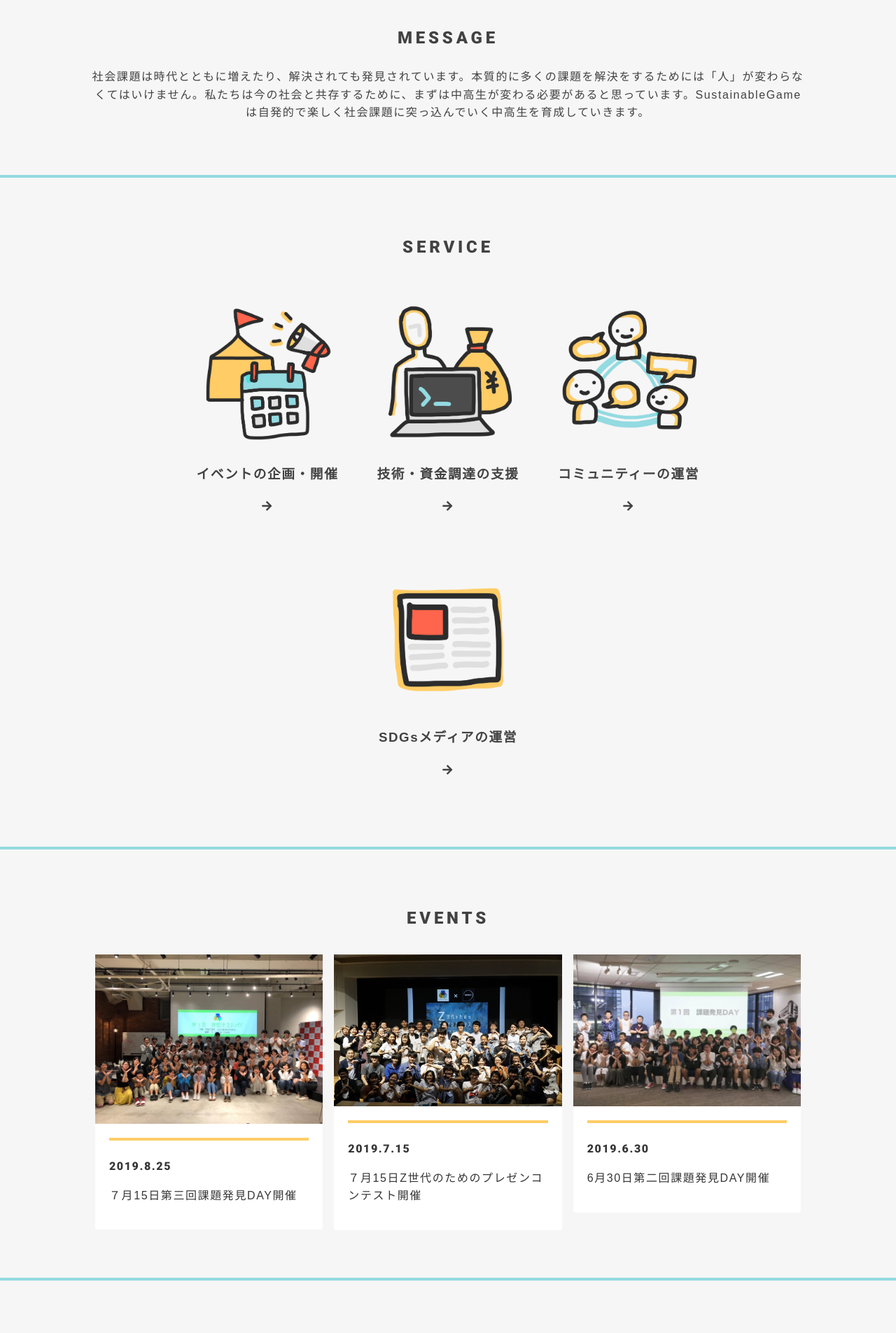
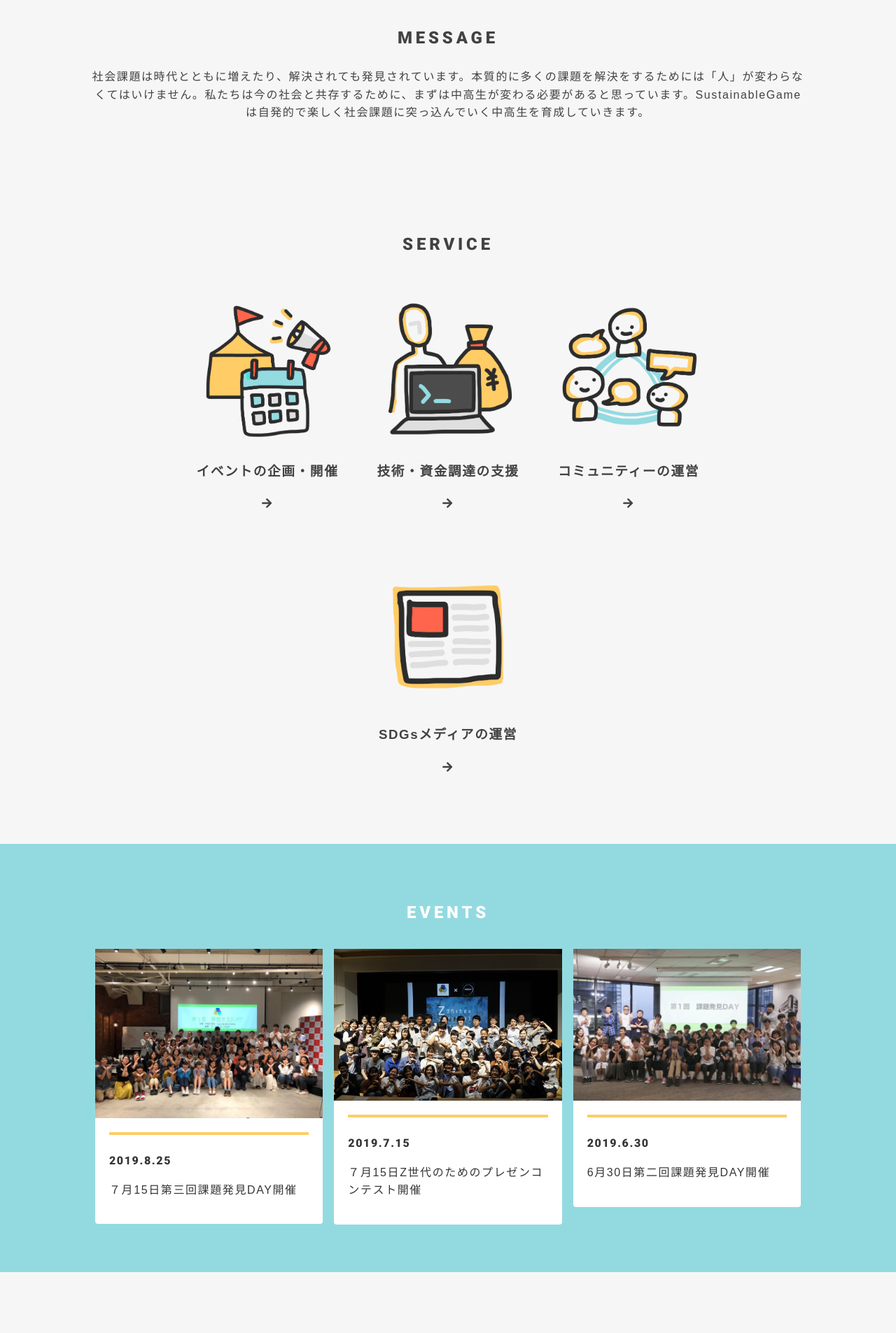
Before and after one commit to sustainable-game/sustainable-game.github.io, a Jekyll site: the page built from index.md, in a window 1280 px wide. Shown: the part 945-2850 px from the top of the page at 70% size. Built offline with Jekyll 4.4.1, drawn with Linux system fonts in a browser that asks for light colours; nearby versions of some CDN libraries.

Commit message:
change background color

```diff
--- a/_layouts/home.html
+++ b/_layouts/home.html
@@ -5,9 +5,15 @@
 {% include title.html %}
 {% include about.html %}
 {% include service.html %}
+<div class="skyblue">
 {% include events.html %}
+</div>
 {% include members.html %}
 {% include blog.html %}
+<div class="yellow">
 {% include pressrelease.html %}
+</div>
 {% include media.html %}
+<div class="gray">
 {% include contact.html %}
+</div>
--- a/assets/css/main.css
+++ b/assets/css/main.css
@@ -61,6 +61,19 @@
   color: #fff;
   transition: .3s;
 }
+/*background-colors*/
+.gray{
+  background-color: #333;
+  color: #fff;
+}
+.skyblue{
+  background-color: #93dae0;
+  color: #fff;
+}
+.yellow{
+  background-color: #fc6;
+}
+
 #events::after{
   content: "";
   display: block;
@@ -226,9 +239,6 @@
   max-width: 1024px;
   padding: 60px 10vw;
 }
-.section:not(#contact):not(.post):not(.page){
-  border-bottom: solid 4px #93dae0;
-}
 .service{
   color: #424242;
   display: inline-block;
```
